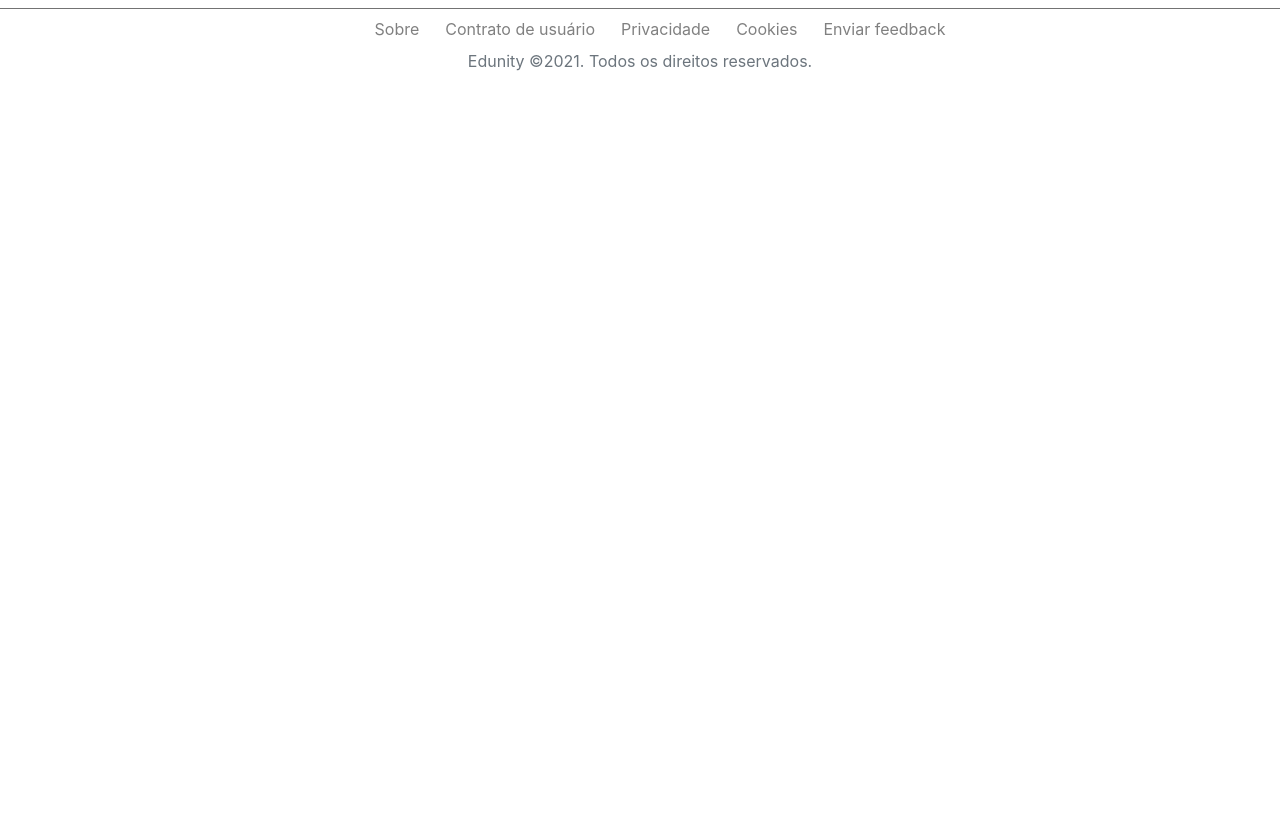
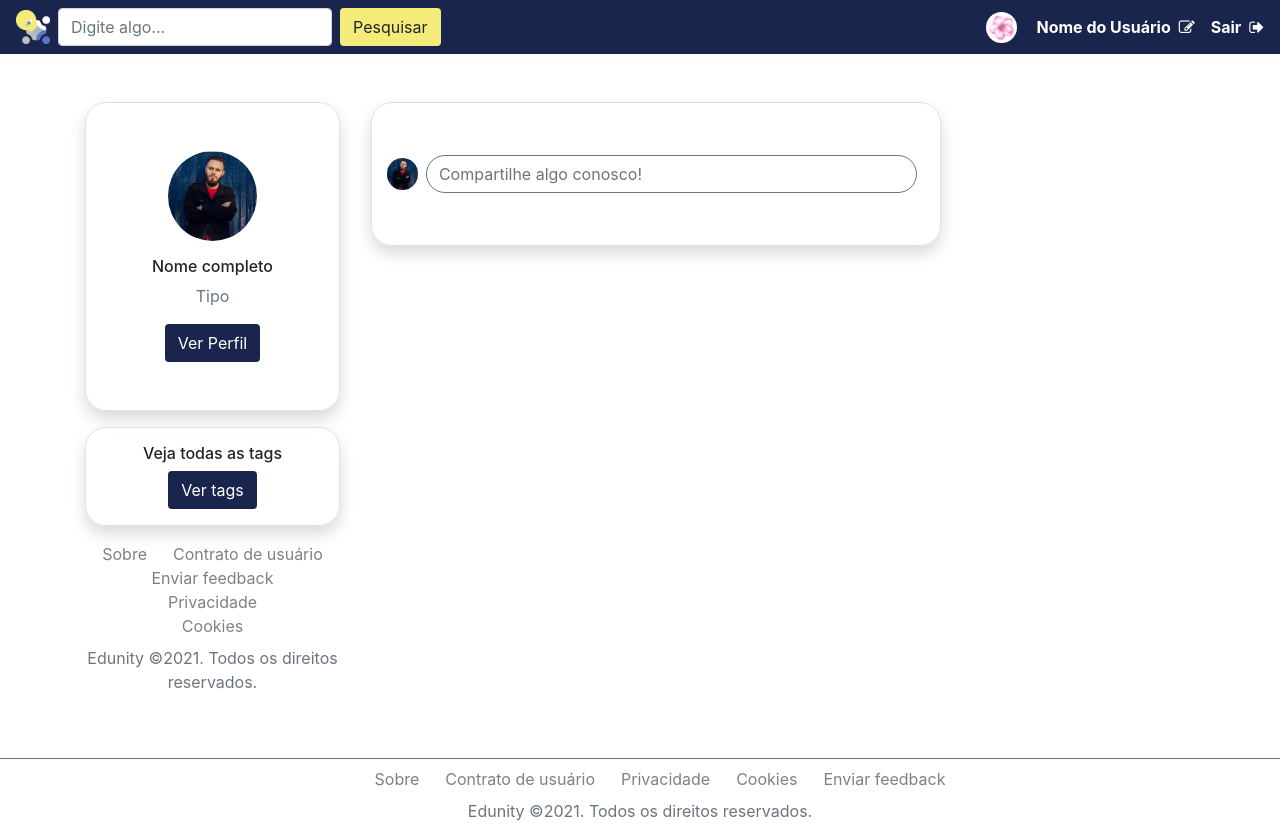
Before and after one commit to marianapiccolo/Projeto-Integrador-Generation, an Angular app in the folder EdunityFront/: page /feed in a window 1280 px wide. Before the commit this address led to /. Before the commit the page ends 800 px from the top, so only its background shows below. Built offline with nearby package versions, Linux system fonts and the light colour scheme.

Commit message:
Criação feed

```diff
--- a/EdunityFront/src/app/app-routing.module.ts
+++ b/EdunityFront/src/app/app-routing.module.ts
@@ -2,7 +2,9 @@ import { NgModule } from '@angular/core';
 import { RouterModule, Routes } from '@angular/router';
 import { CadastrarComponent } from './cadastrar/cadastrar.component';
 import { EntrarComponent } from './entrar/entrar.component';
+import { FeedComponent } from './feed/feed.component';
 import { SobreComponent } from './sobre/sobre.component';
+import { TemaComponent } from './tema/tema.component';
 
 const routes: Routes = [
 
@@ -10,6 +12,8 @@ const routes: Routes = [
   {path: "entrar", component: EntrarComponent},
   {path: "cadastrar", component: CadastrarComponent},
   {path: "sobre", component:SobreComponent},
+  {path: "feed", component:FeedComponent},
+  {path: "tema", component:TemaComponent}
 
 ];
 
--- a/EdunityFront/src/app/app.component.html
+++ b/EdunityFront/src/app/app.component.html
@@ -1,3 +1,5 @@
+<app-menu></app-menu>
+
 <router-outlet></router-outlet>
 
 <app-rodape></app-rodape>
--- /dev/null
+++ b/EdunityFront/src/app/feed/feed.component.css
@@ -0,0 +1,7 @@
+ul.lista{
+    list-style: none;
+}
+
+.border{
+    border-radius: 21px;
+}
--- /dev/null
+++ b/EdunityFront/src/app/feed/feed.component.html
@@ -0,0 +1,78 @@
+<div class="container">
+    <div class="row">
+        <div class="col-3 my-5">
+            <div class="shadow border">
+                <div class="d-flex justify-content-center mt-5">
+                    <img src="../../assets/img/leonardo.jpg" alt="" class="img-fluid rounded-circle" width="89px"
+                        height="89px">
+                </div>
+                <div class="mt-3 mb-5 text-center">
+                    <h6>Nome completo</h6>
+                    <p class="text-muted">Tipo</p>
+                    <button class="btn text-white" type="menu" style="background-color: #1A254D;">
+                        Ver Perfil
+                    </button>
+                </div>
+            </div>
+            <div class="shadow border mt-3">
+                <div class="mt-3 mb-3 text-center">
+                    <h6>Veja todas as tags</h6>
+                    <button class="btn text-white" type="menu" style="background-color: #1A254D;">
+                        Ver tags
+                    </button>
+                </div>
+            </div>
+            <app-rodape-feed></app-rodape-feed>
+        </div>
+
+        <div class="col-6 mt-5 shadow border d-flex align-items-center mx-3" style="height: 144px">
+            <div class="d-flex justify-content-start">
+                <img src="../../assets/img/leonardo.jpg" alt="" class="img-fluid rounded-circle" width="34px"
+                    height="34px">
+            </div>
+            <button class="btn btn-outline-secondary btn-block mx-2 text-left" type="submit" style="border-radius: 21px;" data-toggle="modal" data-target="#ExemploModalCentralizado">
+                Compartilhe algo conosco!
+            </button>
+        </div>
+    </div>
+</div>
+
+<!-- Modal -->
+<div class="modal fade" id="ExemploModalCentralizado" tabindex="-1" role="dialog"
+    aria-labelledby="TituloModalCentralizado" aria-hidden="true">
+    <div class="modal-dialog modal-dialog-centered" role="document">
+        <div class="modal-content">
+            <div class="modal-header" style="background-color: #1A254D;">
+                <h5 class="modal-title text-white" id="TituloModalCentralizado">Criar publicação</h5>
+                <button type="button" class="close" style="background-color: #1A254D;" data-dismiss="modal"
+                    aria-label="Fechar">
+                    <span aria-hidden="true">&times;</span>
+                </button>
+            </div>
+            <div class="modal-body">
+                <div class="form-group">
+                    <input class="form-control" id="exampleFormControlTextarea1" type="text"
+                        placeholder="Escreva um título">
+                </div>
+                <div class="form-group">
+                    <textarea class="form-control" id="exampleFormControlTextarea1" rows="3"
+                        placeholder="Compartilhe o que você está pensando!"></textarea>
+                </div>
+                <div class="form-group">
+                    <select class="form-control" id="exampleFormControlSelect1">
+                        <option>Selecione um tema</option>
+                        <option>Tema 1</option>
+                    </select>
+                </div>
+                <p>
+                    Não encontrou um tema adequado?<a class="ml-2" routerLink="/tema" data-dismiss="modal">Cadastre um
+                        novo!</a>
+                </p>
+            </div>
+            <div class="modal-footer">
+                <button type="button" class="btn text-muted" data-dismiss="modal">Fechar</button>
+                <button type="button" class="btn text-white" style="background-color: #1A254D;">Salvar mudanças</button>
+            </div>
+        </div>
+    </div>
+</div>
--- /dev/null
+++ b/EdunityFront/src/app/feed/feed.component.ts
@@ -0,0 +1,15 @@
+import { Component, OnInit } from '@angular/core';
+
+@Component({
+  selector: 'app-feed',
+  templateUrl: './feed.component.html',
+  styleUrls: ['./feed.component.css']
+})
+export class FeedComponent implements OnInit {
+
+  constructor() { }
+
+  ngOnInit(): void {
+  }
+
+}
--- /dev/null
+++ b/EdunityFront/src/app/rodape-feed/rodape-feed.component.css
@@ -0,0 +1,10 @@
+ul.lista {
+    list-style: none;
+}
+
+a {
+    color: gray;
+    margin-left: 13px;
+    margin-right: 13px;
+    font-size: 12pt;
+}
--- /dev/null
+++ b/EdunityFront/src/app/rodape-feed/rodape-feed.component.html
@@ -0,0 +1,23 @@
+<footer class="page-footer text-muted">
+  <div class="container mt-3">
+    <div class="row">
+      <div class="col-md-12">
+          <div class="row d-flex justify-content-center">
+            <a routerLink="/sobre" target="_blank">Sobre</a>
+            <a href="" target="_blank">Contrato de usuário</a>
+          </div>
+          <div class="row d-flex justify-content-center">
+            <a href="" target="_blank">Enviar feedback</a>
+            <a href="" target="_blank">Privacidade</a>
+          </div>
+          <div class="row d-flex justify-content-center">
+            <a href="" target="_blank">Cookies</a>
+          </div>
+      </div>
+    </div>
+  </div>
+
+  <div class="footer-copyright text-center my-2">
+    Edunity ©2021. Todos os direitos reservados.
+  </div>
+</footer>
--- /dev/null
+++ b/EdunityFront/src/app/rodape-feed/rodape-feed.component.ts
@@ -0,0 +1,15 @@
+import { Component, OnInit } from '@angular/core';
+
+@Component({
+  selector: 'app-rodape-feed',
+  templateUrl: './rodape-feed.component.html',
+  styleUrls: ['./rodape-feed.component.css']
+})
+export class RodapeFeedComponent implements OnInit {
+
+  constructor() { }
+
+  ngOnInit(): void {
+  }
+
+}
--- /dev/null
+++ b/EdunityFront/src/app/tema/tema.component.html
@@ -0,0 +1,108 @@
+<!--Lado esquerdo-->
+<div class="container-fluid">
+    <div class="row bg-secondary">
+        <div class="col-md-12 text-white">
+            <a routerLink="" class="text-white text-left">
+                <i class="fa fa-angle-double-left" aria-hidden="true" ></i> inicio
+            </a>
+
+
+            <h1 class="text-center">Tags</h1>
+            <h5 class="text-center">hfdsdfusguwgueguwg</h5>
+
+            <div class="row d-flex justify-content-center mt-4 mb-5">
+                <div class="col-md-3">
+
+                    <div class="d-flex justify-content-center">
+                        <button class="btn btn-light" data-toggle="modal" data-target="#novoTema">Cadastrar</button>
+                    </div>
+
+                </div>
+
+            </div>
+        </div>
+
+    </div>
+
+</div>
+
+<!--/lado esquedo-->
+
+<!--Meio-->
+<div class="container">
+    <div class="row mt-5">
+        <div class="col-md-12">
+            <h2 class="text-center">Tags Cadastradas</h2>
+        </div>
+
+    </div>
+
+    <div class="row mt-3 mb-5 d-flex justify-content-center">
+        <div class="col-md-6">
+
+            <table class="table">
+
+                <tbody>
+                  <tr>
+                    <th>ID</th>
+                    <td>DESCRIÇÃO</td>
+                    <td class="d-flex justify-content-end">
+                        <button class="btn mr-3">Editar tema</button>
+                        <button class="btn">Apagar tema</button>
+                    </td>
+
+                  </tr>
+
+                </tbody>
+              </table>
+
+        </div>
+
+    </div>
+</div>
+<!--/Meio-->
+
+
+  <!-- Modal -->
+  <div class="modal fade" id="ExemploModalCentralizado" tabindex="-1" role="dialog" aria-labelledby="TituloModalCentralizado" aria-hidden="true">
+    <div class="modal-dialog modal-dialog-centered" role="document">
+      <div class="modal-content">
+        <div class="modal-header">
+          <h5 class="modal-title" id="TituloModalCentralizado">Nova Tag</h5>
+          <button type="button" class="close" data-dismiss="modal" aria-label="Fechar">
+            <span aria-hidden="true">&times;</span>
+          </button>
+        </div>
+        <div class="modal-body">
+
+          <div class="form-group">
+              <div class="titulo">Nome da Tag</div>
+              <input type="text" class="form-control" id="titulo" placeholder="Nome da Tag">
+          </div>
+
+          <div class="form-group">
+            <div class="titulo">Texto</div>
+            <textarea class="form-control" name="Digite uma descrição" id="texto" rows="3"></textarea>
+        </div>
+
+        </div>
+        <div class="modal-footer">
+          <button type="button" class="btn btn-success" data-dismiss="modal">Cadastrar</button>
+          <button type="button" class="btn btn-primary">Cancelar</button>
+        </div>
+      </div>
+    </div>
+  </div>
+
+  <!--/Modal-->
+
+  <!--Card lado direito-->
+
+  <div class="card" style="width: 18rem;">
+    <img class="card-img-top" src="" alt="Imagem de capa do card">
+    <div class="card-body">
+      <p class="card-text">Um exemplo de texto rápido para construir o título do card e fazer preencher o conteúdo do card.</p>
+    </div>
+  </div>
+
+  <!--/Card lado direito-->
--- /dev/null
+++ b/EdunityFront/src/app/tema/tema.component.ts
@@ -0,0 +1,20 @@
+import { Component, OnInit } from '@angular/core';
+
+
+@Component({
+  selector: 'app-tema',
+  templateUrl: './tema.component.html',
+  styleUrls: ['./tema.component.css']
+})
+export class TemaComponent implements OnInit {
+
+
+  constructor(
+
+  ) { }
+
+  ngOnInit() {
+
+  }
+
+}
```
Also changed, not shown: EdunityFront/src/app/app.module.ts (+7 -1 lines), EdunityFront/src/app/tema/tema.component.css (added).
